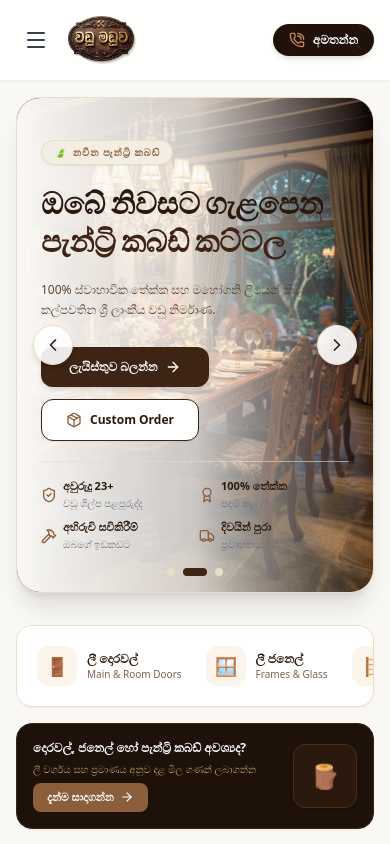
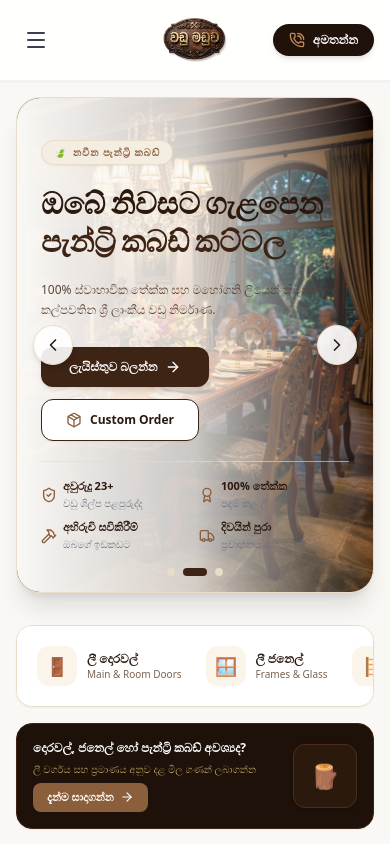
Before and after one commit to DishmiDahara/Vadu-Maduwa-Carpentry-System, a React (Vite) app in the folder woodcraftpro-frontend/: page / in a window 390 px wide. Shown: the top 844 px of the page. Built offline with nearby package versions, Linux system fonts and the light colour scheme; a web font is replaced by a local one.

Commit message:
Center logo on mobile screen header

```diff
--- a/woodcraftpro-frontend/src/components/Navbar.jsx
+++ b/woodcraftpro-frontend/src/components/Navbar.jsx
@@ -23,10 +23,10 @@ export default function Navbar({ activeTab, setActiveTab, onOpenInquiry, adminUs
 
   return (
     <header className="sticky top-0 z-50 glass-panel border-b border-gray-200/50 shadow-sm transition-all bg-white/90 backdrop-blur-md">
-      <div className="max-w-[1500px] mx-auto px-4 sm:px-6 lg:px-8 h-20 sm:h-24 flex items-center justify-between">
+      <div className="relative max-w-[1500px] mx-auto px-4 sm:px-6 lg:px-8 h-20 sm:h-24 flex items-center justify-between">
 
-        {/* Left Section: Brand Logo & Mobile Menu Toggle */}
-        <div className="flex items-center gap-3">
+        {/* Left Section: Mobile Menu Toggle */}
+        <div className="flex items-center">
           {/* Mobile Hamburger Toggle */}
           <button
             onClick={() => setIsMobileMenuOpen(!isMobileMenuOpen)}
@@ -35,20 +35,20 @@ export default function Navbar({ activeTab, setActiveTab, onOpenInquiry, adminUs
           >
             {isMobileMenuOpen ? <X className="w-6 h-6" /> : <Menu className="w-6 h-6" />}
           </button>
+        </div>
 
-          {/* Brand Logo */}
+        {/* Brand Logo (Centered on Mobile, Left-aligned on Desktop) */}
         <div
           onClick={() => handleNavClick('home')}
-            className="flex items-center cursor-pointer group py-1"
+          className="absolute left-1/2 -translate-x-1/2 md:relative md:left-auto md:translate-x-0 flex items-center cursor-pointer group py-1"
         >
           {logoImg && (
             <img
               src={logoImg}
               alt="වඩු මඩුව Carpentry Workshop"
-                className="h-12 sm:h-14 md:h-16 w-auto object-contain group-hover:scale-105 transition-transform"
+              className="h-11 sm:h-13 md:h-16 w-auto object-contain group-hover:scale-105 transition-transform"
             />
           )}
-          </div>
         </div>
 
         {/* Center Section: Navigation Links with Integrated Language Select */}
```
Lines whose indentation alone changed are shown as unchanged.
